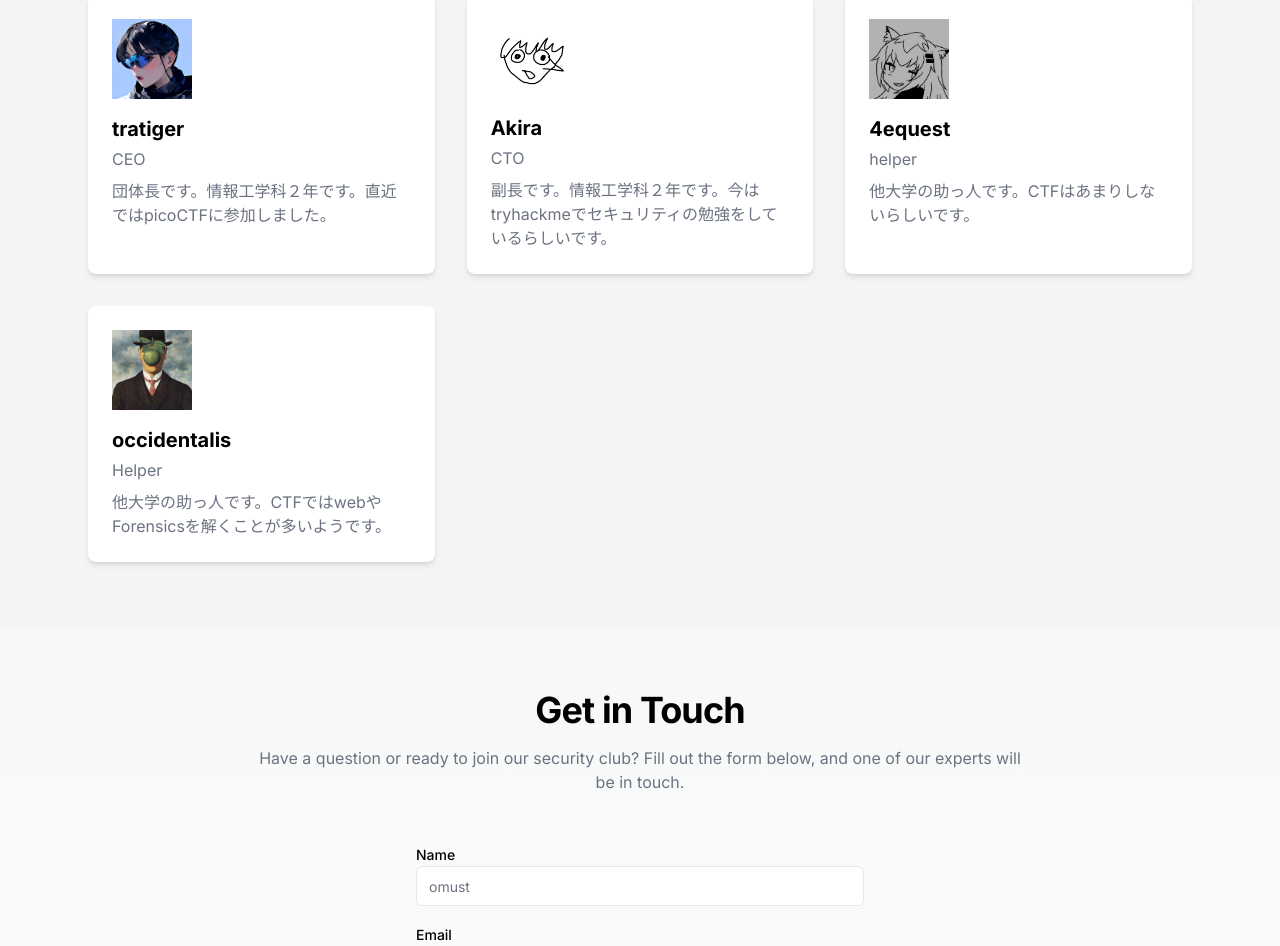
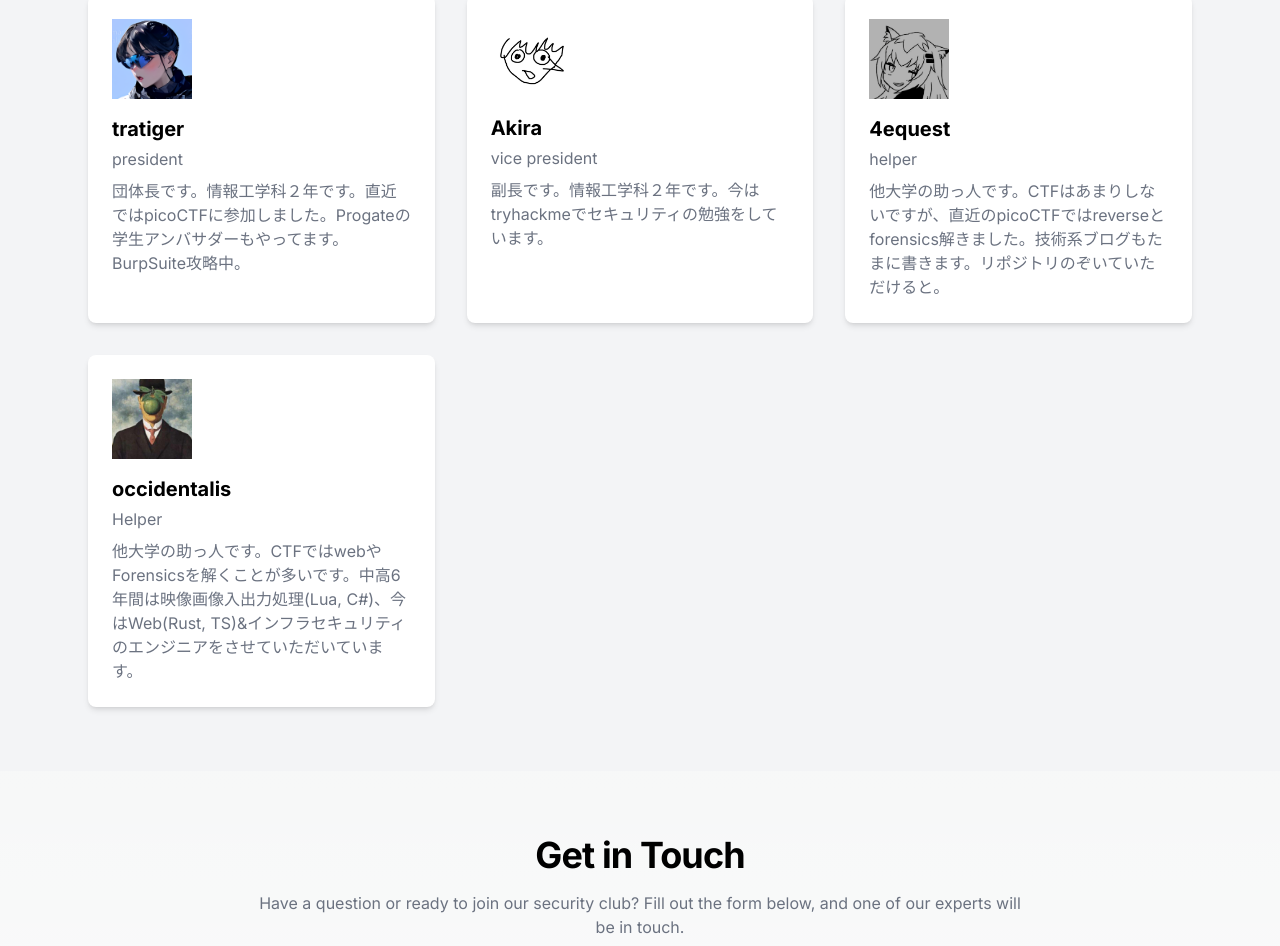
Before and after one commit to omust/omust-website-new, a Next.js app: page / in a window 1280 px wide. Shown: the part 2143-3089 px from the top of the page. Built offline with nearby package versions, Linux system fonts and the light colour scheme.

Commit message:
Update home-page.tsx

```diff
--- a/components/home-page.tsx
+++ b/components/home-page.tsx
@@ -211,9 +211,9 @@ export function HomePage() {
                 objectFit="contain"
               />
               <h3 className="mt-4 text-xl font-bold">tratiger</h3>
-              <p className="mt-1 text-gray-500 dark:text-gray-400">CEO</p>
+              <p className="mt-1 text-gray-500 dark:text-gray-400">president</p>
               <p className="mt-2 text-gray-500 dark:text-gray-400">
-                団体長です。情報工学科２年です。直近ではpicoCTFに参加しました。
+                団体長です。情報工学科２年です。直近ではpicoCTFに参加しました。Progateの学生アンバサダーもやってます。BurpSuite攻略中。
                 </p>
             </Link>
             <Link
@@ -228,9 +228,9 @@ export function HomePage() {
                 objectFit="contain"
               />
               <h3 className="mt-4 text-xl font-bold">Akira</h3>
-              <p className="mt-1 text-gray-500 dark:text-gray-400">CTO</p>
+              <p className="mt-1 text-gray-500 dark:text-gray-400">vice president</p>
               <p className="mt-2 text-gray-500 dark:text-gray-400">
-                副長です。情報工学科２年です。今はtryhackmeでセキュリティの勉強をしているらしいです。
+                副長です。情報工学科２年です。今はtryhackmeでセキュリティの勉強をしています。
               </p>
             </Link>
             <Link
@@ -249,7 +249,7 @@ export function HomePage() {
                helper
               </p>
               <p className="mt-2 text-gray-500 dark:text-gray-400">
-                他大学の助っ人です。CTFはあまりしないらしいです。
+                他大学の助っ人です。CTFはあまりしないですが、直近のpicoCTFではreverseとforensics解きました。技術系ブログもたまに書きます。リポジトリのぞいていただけると。
               </p>
             </Link>
             <Link
@@ -268,7 +268,7 @@ export function HomePage() {
                 Helper
               </p>
               <p className="mt-2 text-gray-500 dark:text-gray-400">
-                他大学の助っ人です。CTFではwebやForensicsを解くことが多いようです。
+                他大学の助っ人です。CTFではwebやForensicsを解くことが多いです。中高6年間は映像画像入出力処理(Lua, C#)、今はWeb(Rust, TS)&インフラセキュリティのエンジニアをさせていただいています。
               </p>
             </Link>
           </div>
@@ -286,13 +286,13 @@ export function HomePage() {
           <form className="mx-auto mt-12 max-w-md space-y-4">
             <div>
               <Label htmlFor="name">Name</Label>
-              <Input id="name" placeholder="omust" required type="text" />
+              <Input id="name" placeholder="例：omust" required type="text" />
             </div>
             <div>
               <Label htmlFor="email">Email</Label>
               <Input
                 id="email"
-                placeholder="omust@example.com"
+                placeholder="例：omust@example.com"
                 required
                 type="email"
               />
@@ -301,7 +301,7 @@ export function HomePage() {
               <Label htmlFor="message">Message</Label>
               <Textarea
                 id="message"
-                placeholder="情報工学科3年のニックネーム:omust太郎です。OMUSTに入部したいのですが、手続きお願いします。"
+                placeholder="例：情報工学科３年のニックネーム:omust太郎です。OMUSTに入部したいのですが、手続きお願いします。"
                 required
                 rows={5}
               />
```
